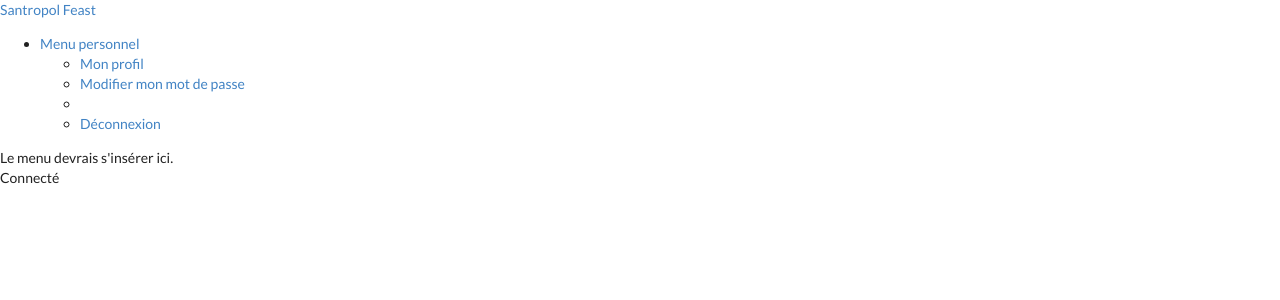
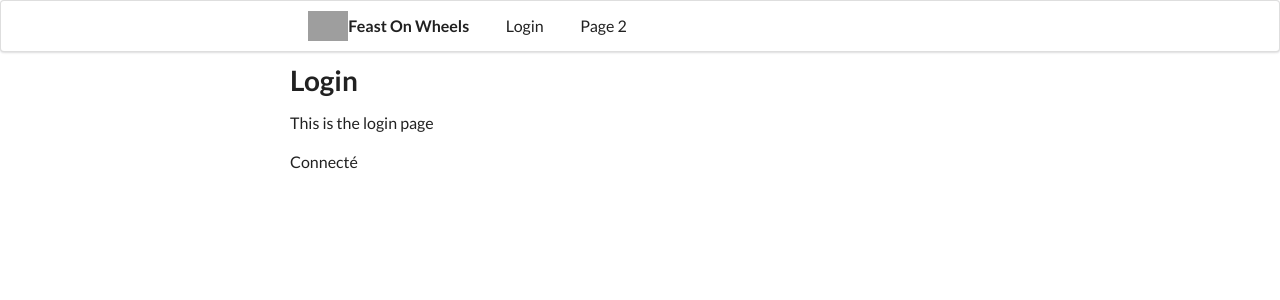
Before and after one commit to savoirfairelinux/sous-chef, a Django app: a page that uses django/santropolFeast/santropolFeast/templates/base.html in a window 1280 px wide. Shown: the top 300 px of the page. Run offline with Django 3.2, Linux system fonts and the light colour scheme; the visitor is signed in with stand-in values (Sample User, id 1); some libraries are stand-ins or nearby versions; grey boxes are pictures that could not be loaded.

Commit message:
Use Semantic UI markup on login page

```diff
--- a/django/santropolFeast/page/templates/registration/login.html
+++ b/django/santropolFeast/page/templates/registration/login.html
@@ -2,24 +2,23 @@
 <!-- Load internationalisation utils-->
 {% load i18n %}
 
-{% block title %}Connexion{% endblock %}
+{% block title %}Login{% endblock %}
 
 {% block content %}
-    <div class="row">
-        <div class="col-sm-12 text-center">
+<div class="ui main text container">
+    <h1 class="ui header">Login</h1>
+    <p>This is the login page</p>
+
     {% if not user.username %}
-            <div class="page-header">
-                <h1>Connexion</h1>
-            </div>
     <form method="post" action='{% url "page:home" %}'>{% csrf_token%}
         {{form.as_p}}
 
         <input type="hidden" name="next" value="{{ next }}"/>
-                <button type="submit" class="btn btn-default">Connexion</button>
+        <button type="submit" class="btn btn-default">Login</button>
     </form>
     {% else %}
-                Connecté
+        <p>Connecté</p>
     {% endif %}
 </div>
-    </div>
+
 {% endblock %}
--- a/django/santropolFeast/santropolFeast/templates/base.html
+++ b/django/santropolFeast/santropolFeast/templates/base.html
@@ -14,74 +14,20 @@
 </head>
 
 <body>
-    <!------------------
-    Top menu of the page
-    ------------------->
-    <nav class="navbar navbar-default">
-        <div class="container-fluid">
-            <!-- Brand and toggle get grouped for better mobile display -->
-            <div class="navbar-header">
-                <a class="navbar-brand" href="#">Santropol Feast</a>
+    <div class="ui borderless main menu">
+        <div class="ui text container">
+            <div href="#" class="header item">
+                <img class="logo" src="{% static 'assets/logo.png' %}" title="Logo Feast"/>Feast On Wheels
             </div>
+            <a href="#" class="item">Login</a>
+            <a href="#" class="item">Page 2</a>
+        </div>
+    </div>
 
-            <!-- Collect the nav links, forms, and other content for toggling -->
-            {% if user.username %}
-            <div class="collapse navbar-collapse" id="bs-example-navbar-collapse-1">
-                <ul class="nav navbar-nav navbar-right">
-                    <li class="dropdown">
-                        <a href="#" class="dropdown-toggle" data-toggle="dropdown" role="button" aria-haspopup="true" aria-expanded="false">
-                            Menu personnel
-                            <span class="caret"></span>
-                        </a>
-                        <ul class="dropdown-menu">
-                            <li><a href="#">Mon profil</a></li>
-                            <li><a href="#">Modifier mon mot de passe</a></li>
-                            <li role="separator" class="divider"></li>
-                            <li><a href="{% url 'page:logout' %}">Déconnexion</a></li>
-                        </ul>
-                    </li>
-                </ul>
-            </div><!-- /.navbar-collapse -->
-            {% endif %}
-        </div><!-- /.container-fluid -->
-    </nav>
+    <div class="ui text container">
 
-    <div class="row">
-        <div class="col-sm-3">
-            <p class="alert alert-info">Le menu devrais s'insérer ici.</p>
-        </div>
-        <div class="col-sm-9">
-            <!----------------------------------
-            Display message of context processor
-            ----------------------------------->
-            <div class="col-sm-offset-1 col-sm-10">
-                {% if messages %}
-                    {% for message in messages %}
-                        {% if message.tags == 'error' %}
-                            <div class="alert alert-danger alert-dismissible" style="margin-top: 10px;">
-                        {% elif message.tags == 'success'%}
-                            <div class="alert alert-success alert-dismissible" style="margin-top: 10px;">
-                        {% elif message.tags == 'info'%}
-                            <div class="alert alert-info alert-dismissible" style="margin-top: 10px;">
-                        {% elif message.tags == 'warning'%}
-                            <div class="alert alert-warning alert-dismissible" style="margin-top: 10px;">
-                        {% else %}
-                            <div class="alert alert-info alert-dismissible" style="margin-top: 10px;">
-                        {% endif %}
-                        <button type="button" class="close" data-dismiss="alert" aria-label="Close">
-                            <span aria-hidden="true">&times;</span>
-                        </button>
-                        {{ message }}
-                    {% endfor %}
-                    </div>
-                {% endif %}
-            </div>
+        {%block content%}{%endblock%}
 
-            <!-----------------
-            Content of the page
-            ------------------>
-            {%block content%}{%endblock%}
-        </div>
     </div>
 
     <script src="{% static 'jquery/jquery-2.2.2.min.js' %}" type="application/javascript"></script>
```
Lines whose indentation alone changed are shown as unchanged.
